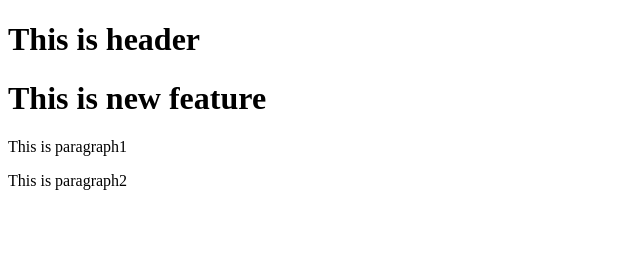
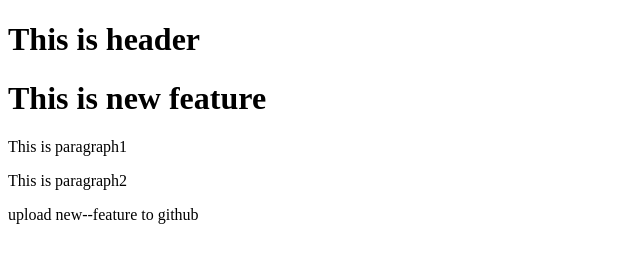
Before and after one commit to misssryr/sample.git2, a plain HTML site: page index.html in a window 1280 px wide. Shown: the whole page, without its empty margins (0-640 px from the left). Drawn offline with Linux system fonts and the light colour scheme.

Commit message:
add new line

```diff
--- a/index.html
+++ b/index.html
@@ -7,4 +7,5 @@
 <h1>This is new feature</h1>
 <p>This is paragraph1</p>
 <p>This is paragraph2</p>
+<p> upload new--feature to github <p>
 </body>
```
